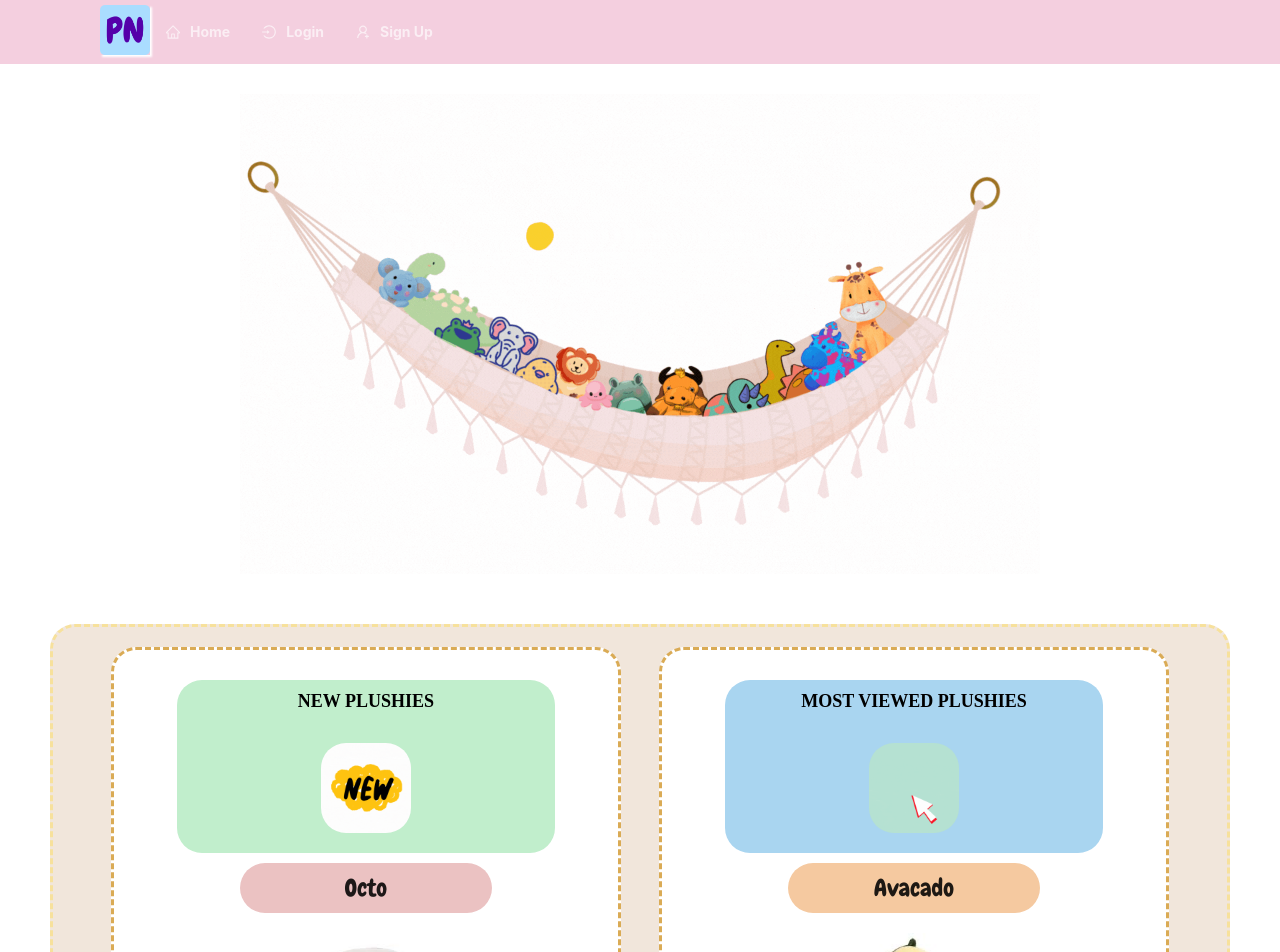
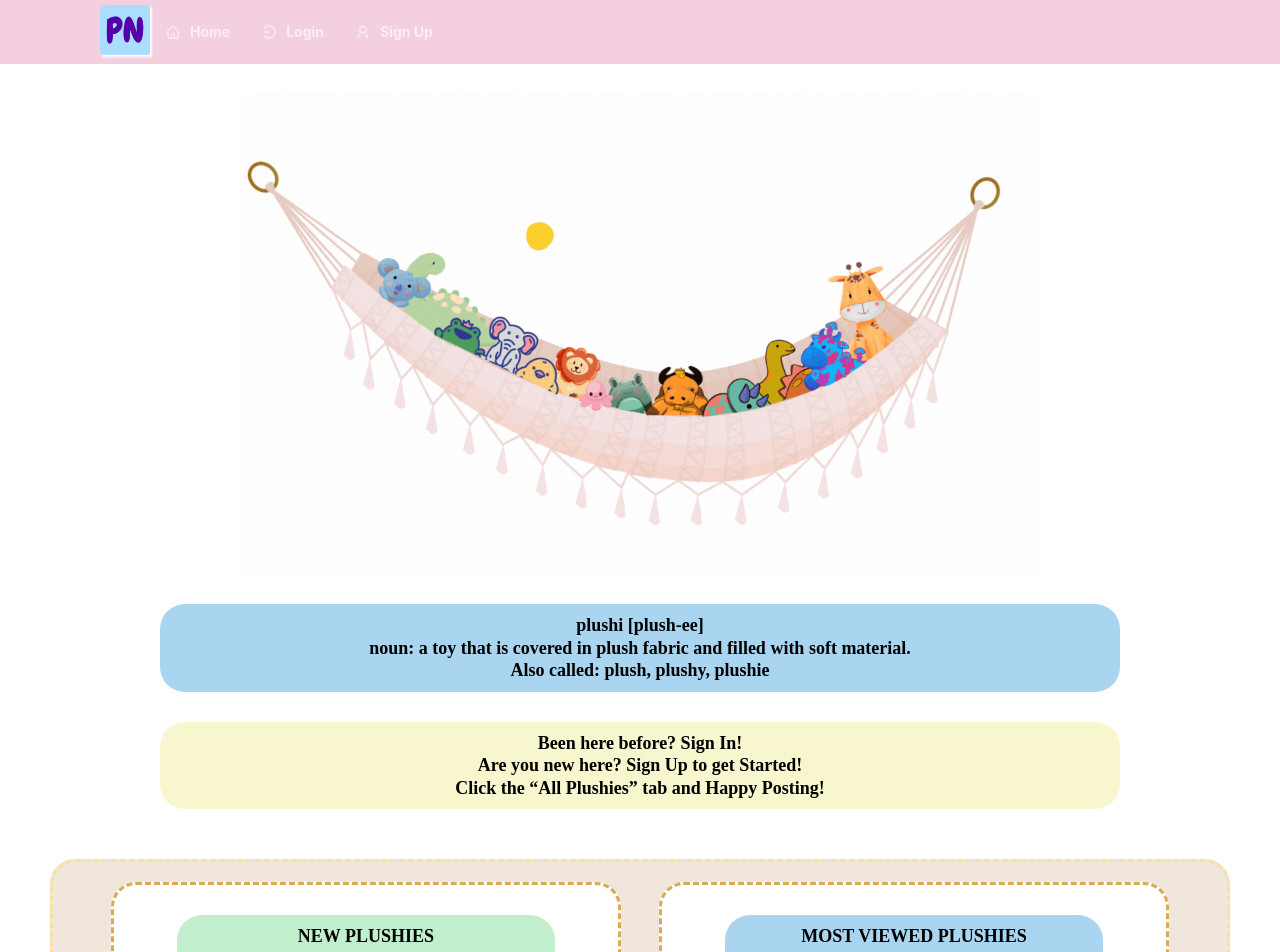
Before and after one commit to hfrancis7/PlushiNet, a React (Create React App) app in the folder client/: page / in a window 1280 px wide. Shown: the top 952 px of the page. Built offline with nearby package versions, Linux system fonts and the light colour scheme; a web font is replaced by a local one.

Commit message:
changing css

```diff
--- a/client/src/index.css
+++ b/client/src/index.css
@@ -4,6 +4,7 @@
   --tertiary: #B12704;
   --light: #fafafa;
   --dark: #272f32;
+  --turq: #b6d8f2;
   --error: rgb(228, 46, 1);
   --spacing-one: calc(1rem * 0.5);
   --spacing-two: calc(1rem);
@@ -261,6 +262,10 @@ textarea {
   max-height: 45px;
 }
 
+.directions{
+  background-color: #f7f6cf;
+}
+
 .flex-row {
   display: flex;
   flex-wrap: wrap;
--- a/client/src/pages/Home.js
+++ b/client/src/pages/Home.js
@@ -6,6 +6,8 @@ function Home() {
   return (
     <div>
       <MainImage />
+      <h2>plushi [plush-ee] <br></br>noun: a toy that is covered in plush fabric and filled with soft material. <br></br>Also called: plush, plushy, plushie </h2>
+      <h3 className="directions">Been here before? Sign In! <br></br>Are you new here? Sign Up to get Started! <br></br>Click the “All Plushies” tab and Happy Posting!</h3>
       <Carousel/>
     </div>
   )
```
